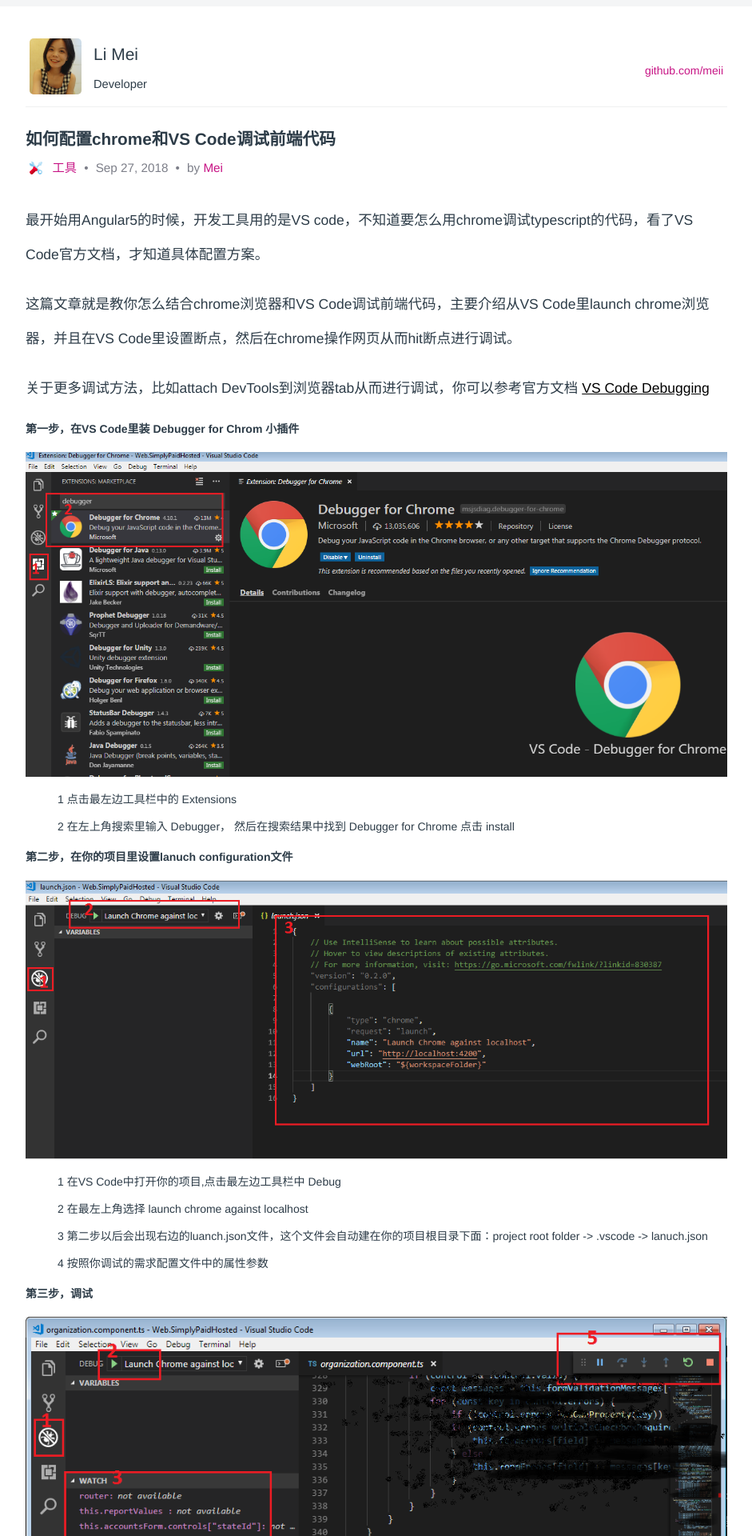
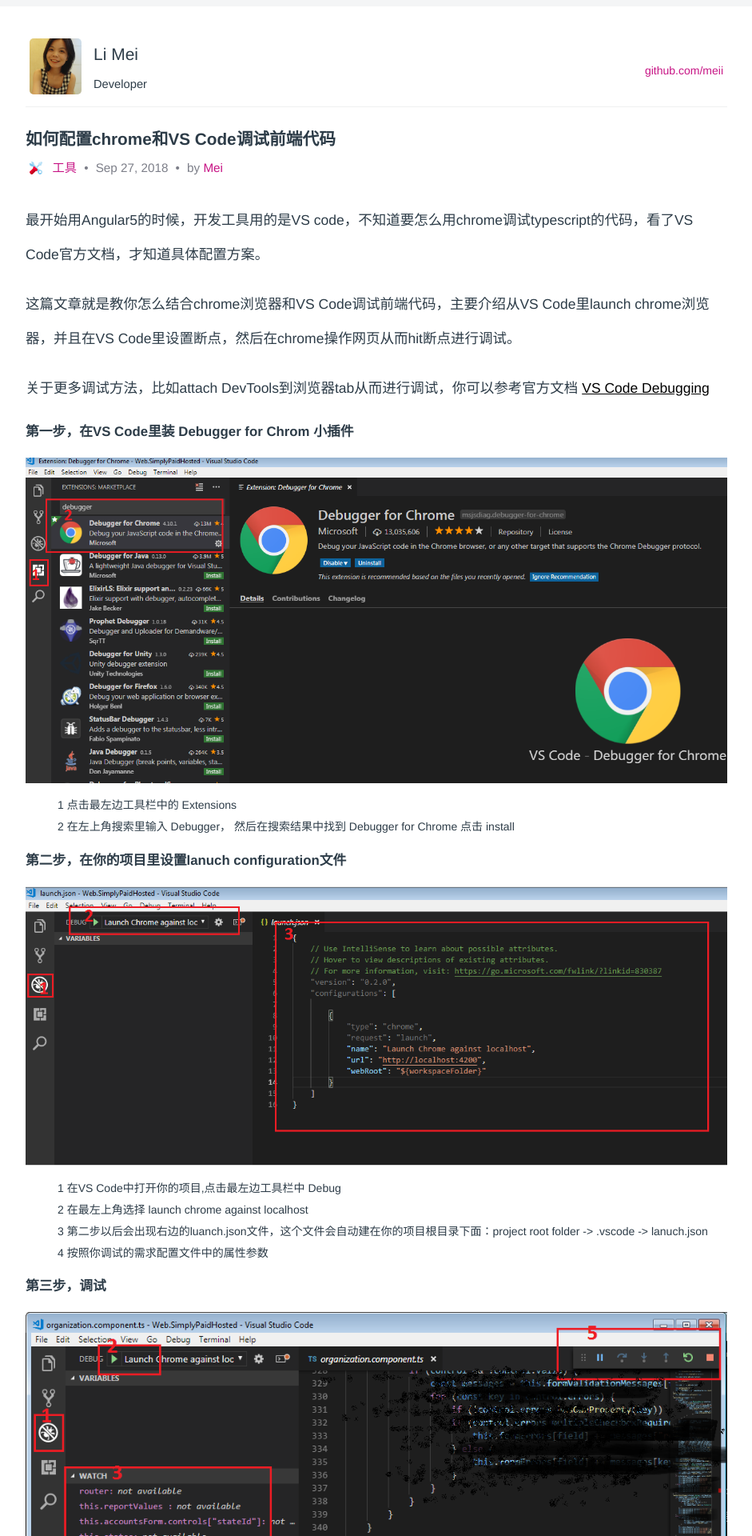
Before and after one commit to LiMeii/LiMeii.github.io, a Jekyll site: the page built from _posts/2018-09-27-tools-vscode-debug.md, in a window 1280 px wide. Shown: the top 1920 px of the page at 80% size, without its empty margins (177-1118 px from the left). Built offline with Jekyll 4.4.1, drawn with Linux system fonts in a browser that asks for light colours.

Commit message:
update h4 font-size

```diff
--- a/assets/base.css
+++ b/assets/base.css
@@ -31,6 +31,9 @@
 h3 {
     font-size: 1.38em;
 }
+h4 {
+    font-size: 1.2em;
+}
 
 ol,
 ul {
@@ -38,7 +41,8 @@
 }
 
 li {
-    margin: 1em 0;
+    margin: 0.5em 0;
+    font-size: 1.17em；
 }
 
 table {
```
